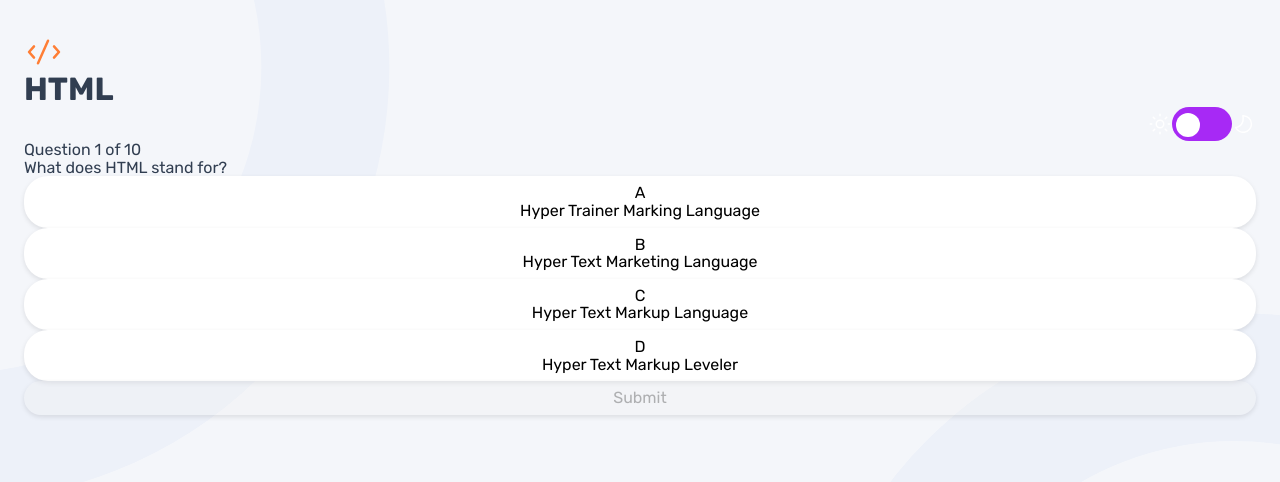
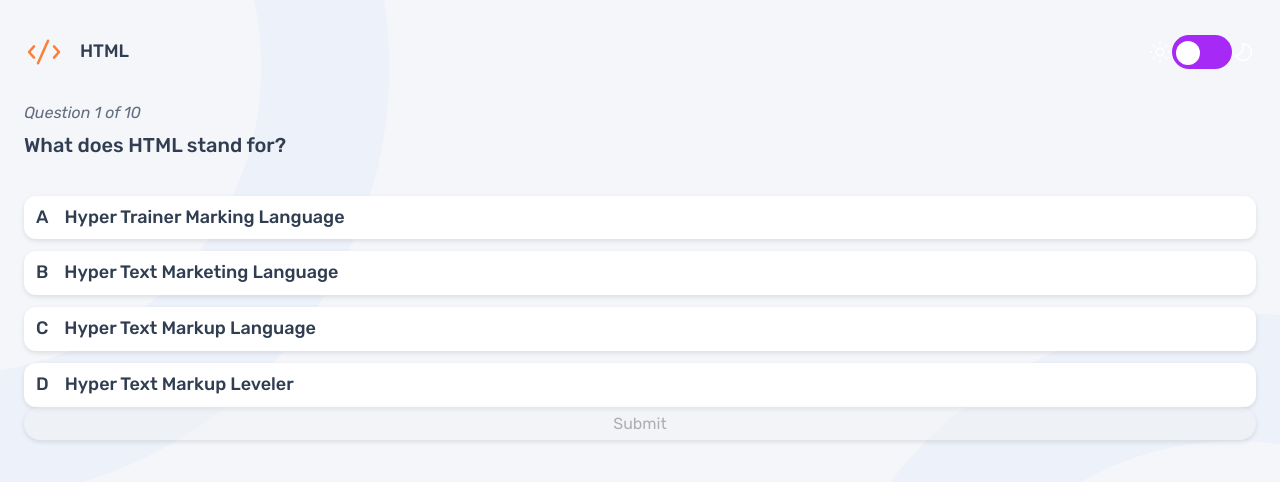
Before and after one commit to mayor-creator/frontend_quiz_app, a React (Vite) app: page / in a window 1280 px wide. Both pictures are taken after a click on the button "HTML". Shown: the top 482 px of the page. Built offline with nearby package versions, Linux system fonts and the light colour scheme.

Commit message:
Refactor HtmlQuiz and Title components; implement CSS modules for improved styling and organization

```diff
--- a/src/component/HtmlQuiz/HtmlQuiz.jsx
+++ b/src/component/HtmlQuiz/HtmlQuiz.jsx
@@ -3,8 +3,8 @@ import { useState } from "react";
 import { QuizButton } from "../ui/QuizMenuButton/QuizButton.jsx";
 import { QuizQuestion } from "../ui/QuizQuestionButton/QuizQuestion.jsx";
 import { Title } from "../Title/Title.jsx";
-
 import data from "../../data.json";
+import styles from "./HtmlQuiz.module.css";
 
 const quizData = data.quizzes.find((quiz) => quiz.title === "HTML");
 const icons = quizData.icon;
@@ -38,33 +38,30 @@ export function HtmlQuiz() {
 
   return (
     <>
-      <header>
+      <header className={styles.headerContainer}>
         <Title icon={icons} title={quizData.title} />
       </header>
 
       <main>
-        <div>
+        <div className={styles.questionContainer}>
           <div>
-            <p>
+            <p className={styles.questionTextNumber}>
               Question {currentQuestionIndex + 1} of {questions.length}
             </p>
           </div>
           <div>
-            <p>{currentQuestion.question}</p>
+            <p className={styles.questionText}>{currentQuestion.question}</p>
           </div>
         </div>
 
-        <div>
-          <ul>
+        <div className={styles.questionButtonContainer}>
+          <ul className={styles.questionList}>
             {currentQuestion.options.map((option, index) => (
               <li key={index}>
                 <QuizQuestion
                   type={String.fromCharCode(65 + index)}
                   onClick={() => handleAnswerSelect(index)}
-                  style={{
-                    backgroundColor:
-                      selectedAnswer === index ? "#adc2e1" : "white",
-                  }}
+                  className={styles.btn}
                 >
                   <div>{option}</div>
                 </QuizQuestion>
--- /dev/null
+++ b/src/component/HtmlQuiz/HtmlQuiz.module.css
@@ -0,0 +1,73 @@
+.headerContainer {
+  display: flex;
+  justify-content: space-between;
+  align-items: center;
+  padding-bottom: 2rem;
+}
+
+.questionContainer {
+  display: flex;
+  flex-direction: column;
+  gap: 0.75rem;
+}
+
+.questionTextNumber {
+  color: var(--color-grey-navy);
+  font-style: italic;
+  font-weight: 14px;
+}
+
+.questionText {
+  color: var(--color-dark-navy);
+  font-size: 20px;
+  font-weight: 500;
+}
+
+.questionButtonContainer {
+  padding-top: 40px;
+}
+
+.questionList {
+  display: flex;
+  flex-direction: column;
+  gap: 0.75rem;
+}
+
+.btn {
+  color: var(--color-dark-navy);
+  border-radius: 0.75rem;
+  background-color: var(--color-pure-white);
+  display: flex;
+  gap: 1rem;
+  padding: 0.75rem;
+  font-size: 1.125rem;
+  font-weight: 500;
+}
+
+.btn:hover {
+  transform: scale(1.02);
+}
+
+.btn:active {
+  transform: scale(0.98);
+}
+
+.btn:focus {
+  outline: none;
+  box-shadow: 0 0 0 2px var(--color-primary);
+}
+
+[data-theme="dark"] {
+  .questionTextNumber {
+    color: var(--color-light-bluish);
+  }
+
+  .questionText {
+    color: var(--color-pure-white);
+  }
+
+  .btn {
+    color: var(--color-pure-white);
+    background-color: var(--color-navy);
+  }
+}
--- a/src/component/Title/Title.jsx
+++ b/src/component/Title/Title.jsx
@@ -1,13 +1,15 @@
 import { ThemeToggle } from "../Theme/Theme";
+import styles from "./Title.module.css";
+
 export function Title({ title, icon }) {
   return (
     <>
-      <div>
+      <div className={styles.titleContainer}>
         <div>
           <img src={icon} alt={`icon-${title}`} />
         </div>
         <div>
-          <h1>{title}</h1>
+          <h1 className={styles.title}>{title}</h1>
         </div>
       </div>
       <div>
--- /dev/null
+++ b/src/component/Title/Title.module.css
@@ -0,0 +1,12 @@
+.titleContainer {
+  display: flex;
+  gap: 16px;
+  justify-content: center;
+  align-items: center;
+}
+
+.title {
+  font-size: 18px;
+  font-weight: 500;
+  text-transform: capitalize;
+}
```
